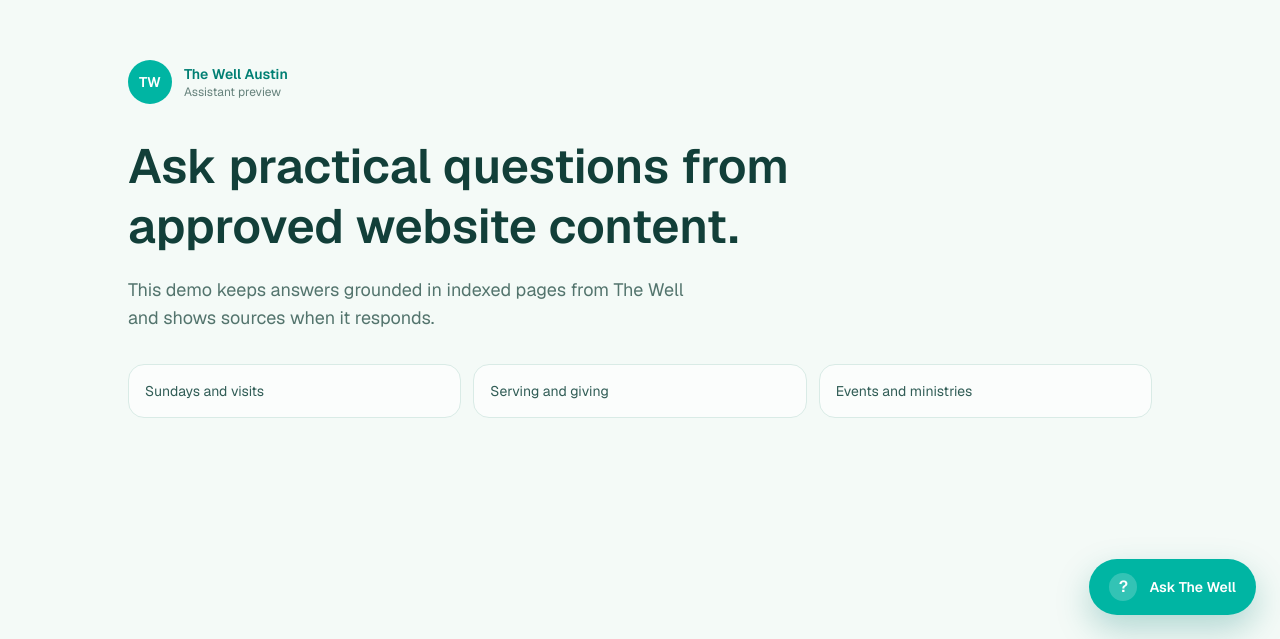
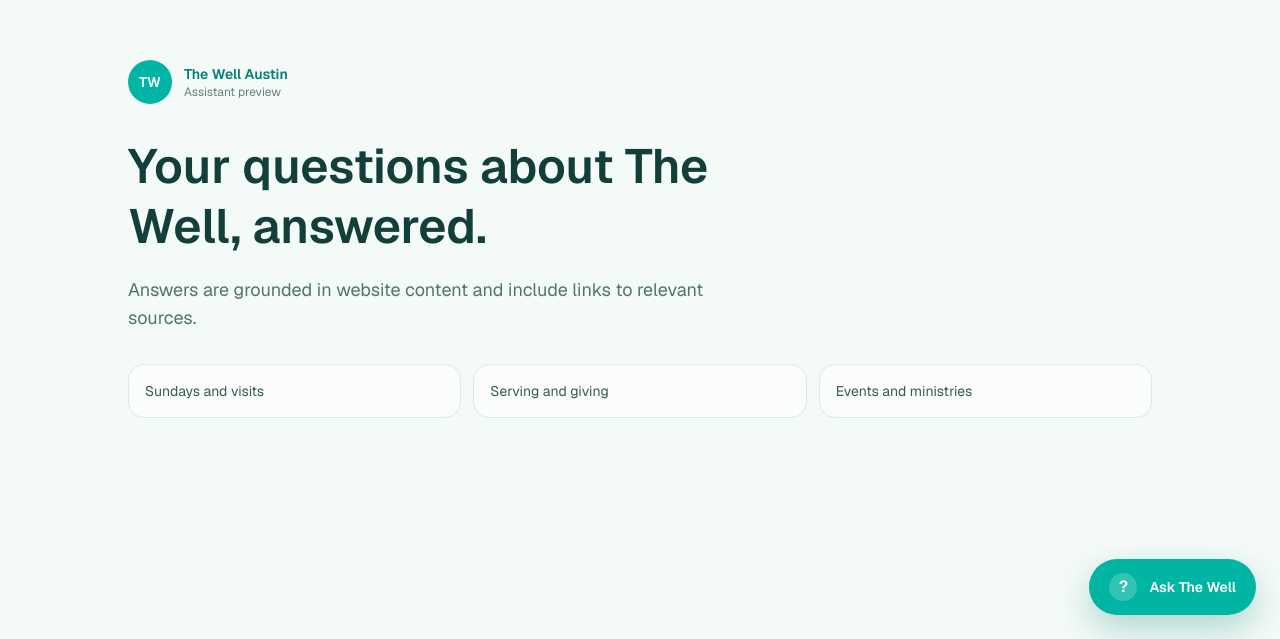
Before and after one commit to gabriel-xiong/WellChat, a Next.js app: page / in a window 1280 px wide. Shown: the part 161-800 px from the top of the page. Built offline with nearby package versions, Linux system fonts and the light colour scheme.

Commit message:
polish UI

```diff
--- a/app/page.tsx
+++ b/app/page.tsx
@@ -16,10 +16,10 @@
 
         <div className="max-w-2xl">
           <h1 className="text-4xl font-semibold leading-tight tracking-normal text-[#123f39] sm:text-5xl">
-            Ask practical questions from approved website content.
+            Your questions about The Well, answered.
           </h1>
           <p className="mt-5 max-w-xl text-base leading-7 text-[#53746d] sm:text-lg">
-            This demo keeps answers grounded in indexed pages from The Well and shows sources when it responds.
+            Answers are grounded in website content and include links to relevant sources.
           </p>
         </div>
 
```
Also changed, not shown: 2 other files (tests, documents, lock files or other folders).
